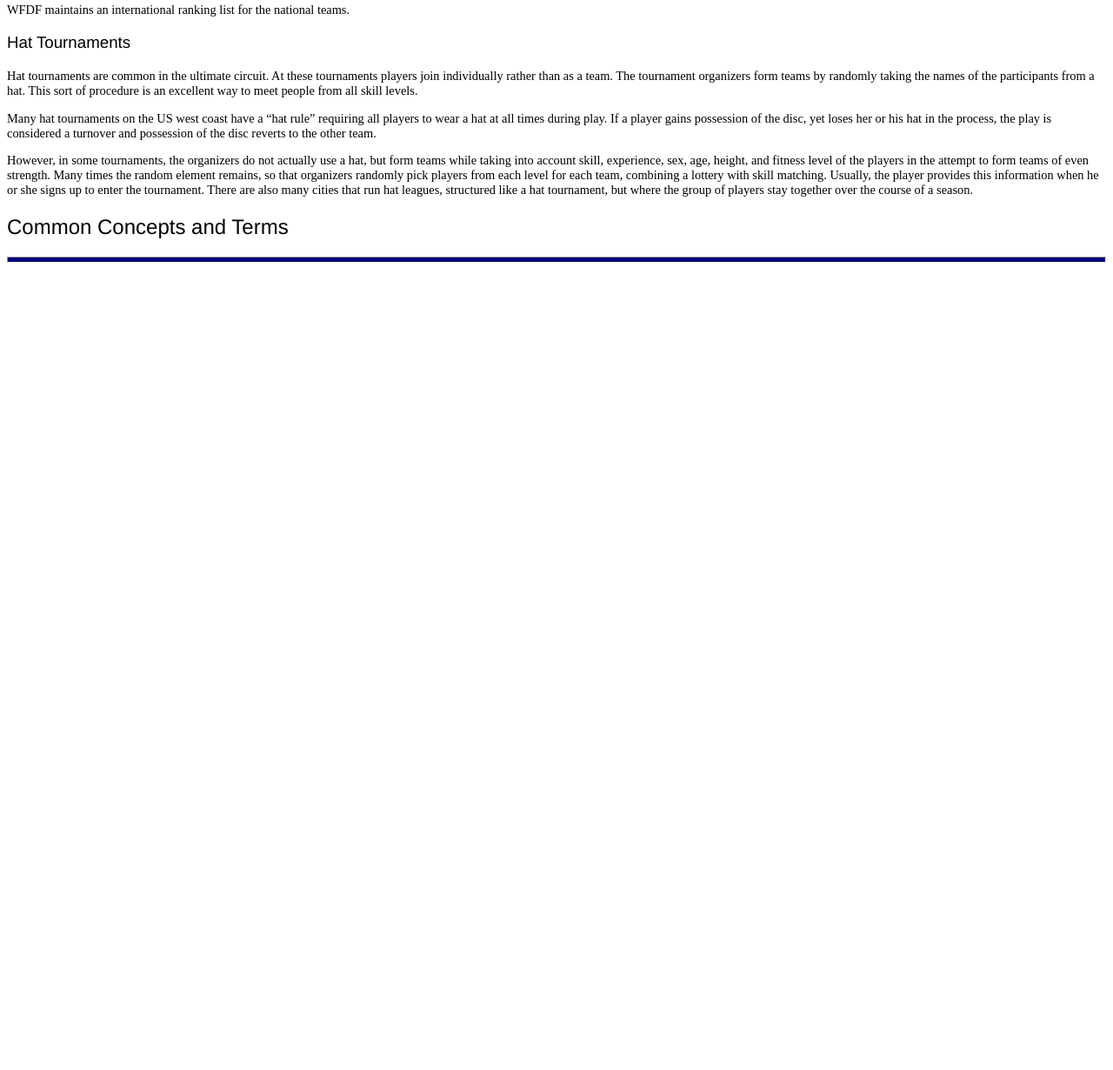
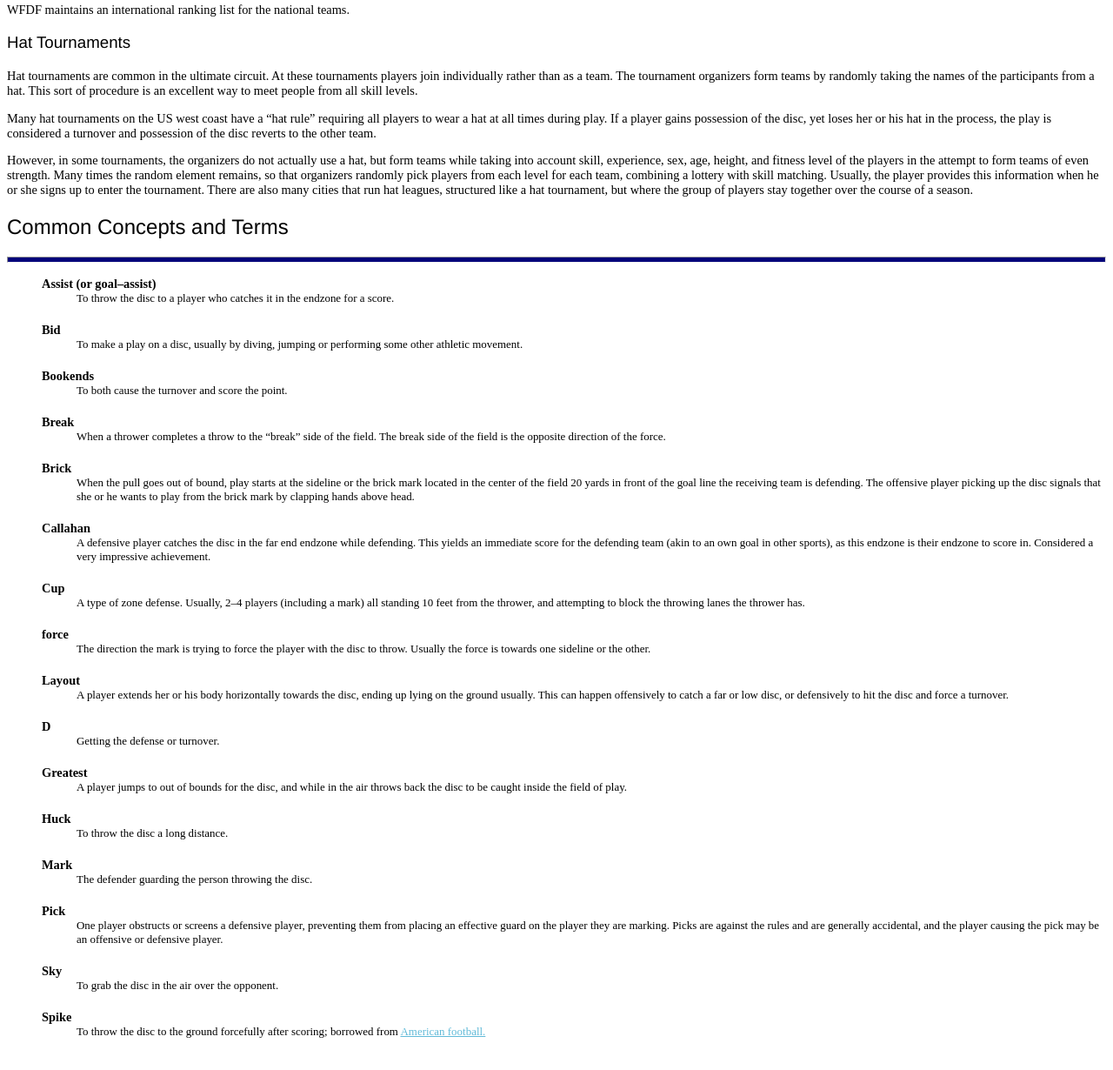
Before and after one commit to JoshMJohnson/Portfolio-Josh-Johnson, a plain HTML site: page HTML/Ultimate_Frisbee.html in a window 1280 px wide. Shown: the part 9272-10502 px from the top of the page at 87% size. Before the commit the page ends 9582 px from the top, so only its background shows below. Drawn offline with Linux system fonts and the light colour scheme.

Commit message:
Added the common concepts section to Ultimate.html

```diff
--- a/CSS/Ultimate_Frisbee.css
+++ b/CSS/Ultimate_Frisbee.css
@@ -168,6 +168,19 @@ ol li:before {
     color: red;
 }
 
+#terms>li {
+    font-weight: bold;
+}
+
+.terms>li {
+    font-weight: normal;
+    padding-bottom: 20px;
+}
+
+#terms li::before {
+    content: none;
+}
+
 /* headers */
 hr {
     background-color: rgb(1, 1, 122);
--- a/HTML/Ultimate_Frisbee.html
+++ b/HTML/Ultimate_Frisbee.html
@@ -842,11 +842,115 @@
                 like a hat tournament, but where the group of players stay together over the course of a season.
             </p>
         </section>
+        <!-- common concepts and terms section of the document -->
         <section id="common_concepts_section">
             <h2 class="header" id="common_concepts">Common Concepts and Terms</h2>
             <hr>
-
+            <ul id="terms">
+                <li>Assist &lpar;or goal&ndash;assist&rpar;
+                    <ul class="terms">
+                        <li>To throw the disc to a player who catches it in the endzone for a score.</li>
+                    </ul>
+                </li>
+                <li>Bid
+                    <ul class="terms">
+                        <li>To make a play on a disc, usually by diving, jumping or performing some other athletic movement.</li>
+                    </ul>
+                </li>
+                <li>Bookends
+                    <ul class="terms">
+                        <li>To both cause the turnover and score the point.</li>
+                    </ul>
+                </li>
+                <li>Break
+                    <ul class="terms">
+                        <li>When a thrower completes a throw to the &ldquo;break&rdquo; side of the field.
+                            The break side of the field is the opposite direction of the force.
+                        </li>
+                    </ul>
+                </li>
+                <li>Brick
+                    <ul class="terms">
+                        <li>When the pull goes out of bound, play starts at the sideline or the
+                            brick mark located in the center of the field 20 yards in front of the
+                            goal line the receiving team is defending. The offensive player picking
+                            up the disc signals that she or he wants to play from the brick mark by clapping hands above head.
+                        </li>
+                    </ul>
+                </li>
+                <li>Callahan
+                    <ul class="terms">
+                        <li>A defensive player catches the disc in the far end endzone while defending.
+                            This yields an immediate score for the defending team &lpar;akin to an own goal
+                            in other sports&rpar;, as this endzone is their endzone to score in. Considered a very impressive achievement.
+                        </li>
+                    </ul>
+                </li>
+                <li>Cup
+                    <ul class="terms">
+                        <li>A type of zone defense. Usually, 2&ndash;4 players &lpar;including a mark&rpar; all
+                            standing 10 feet from the thrower, and attempting to block the throwing lanes the thrower has.
+                        </li>
+                    </ul>
+                </li>
+                <li>force
+                    <ul class="terms">
+                        <li>The direction the mark is trying to force the player with the disc to
+                            throw. Usually the force is towards one sideline or the other.
+                        </li>
+                    </ul>
+                </li>
+                <li>Layout
+                    <ul class="terms">
+                        <li>A player extends her or his body horizontally towards the disc, ending up
+                            lying on the ground usually. This can happen offensively to catch a far or
+                            low disc, or defensively to hit the disc and force a turnover.
+                        </li>
+                    </ul>
+                </li>
+                <li>D
+                    <ul class="terms">
+                        <li>Getting the defense or turnover.</li>
+                    </ul>
+                </li>
+                <li>Greatest
+                    <ul class="terms">
+                        <li>A player jumps to out of bounds for the disc, and while in the air throws back
+                            the disc to be caught inside the field of play.
+                        </li>
+                    </ul>
+                </li>
+                <li>Huck
+                    <ul class="terms">
+                        <li>To throw the disc a long distance.</li>
+                    </ul>
+                </li>
+                <li>Mark
+                    <ul class="terms">
+                        <li>The defender guarding the person throwing the disc.</li>
+                    </ul>
+                </li>
+                <li>Pick
+                    <ul class="terms">
+                        <li>One player obstructs or screens a defensive player, preventing them from placing
+                            an effective guard on the player they are marking. Picks are against the rules
+                            and are generally accidental, and the player causing the pick may be an offensive or defensive player.
+                        </li>
+                    </ul>
+                </li>
+                <li>Sky
+                    <ul class="terms">
+                        <li>To grab the disc in the air over the opponent.</li>
+                    </ul>
+                </li>
+                <li>Spike
+                    <ul class="terms">
+                        <li>To throw the disc to the ground forcefully after scoring; borrowed from
+                            <a href="https://en.wikipedia.org/wiki/American_football">American football.</a>
+                        </li>
+                    </ul>
+                </li>
+            </ul>
         </section>
-        <!-- common concepts and terms section of the document -->
     </body>
 </html>
```
